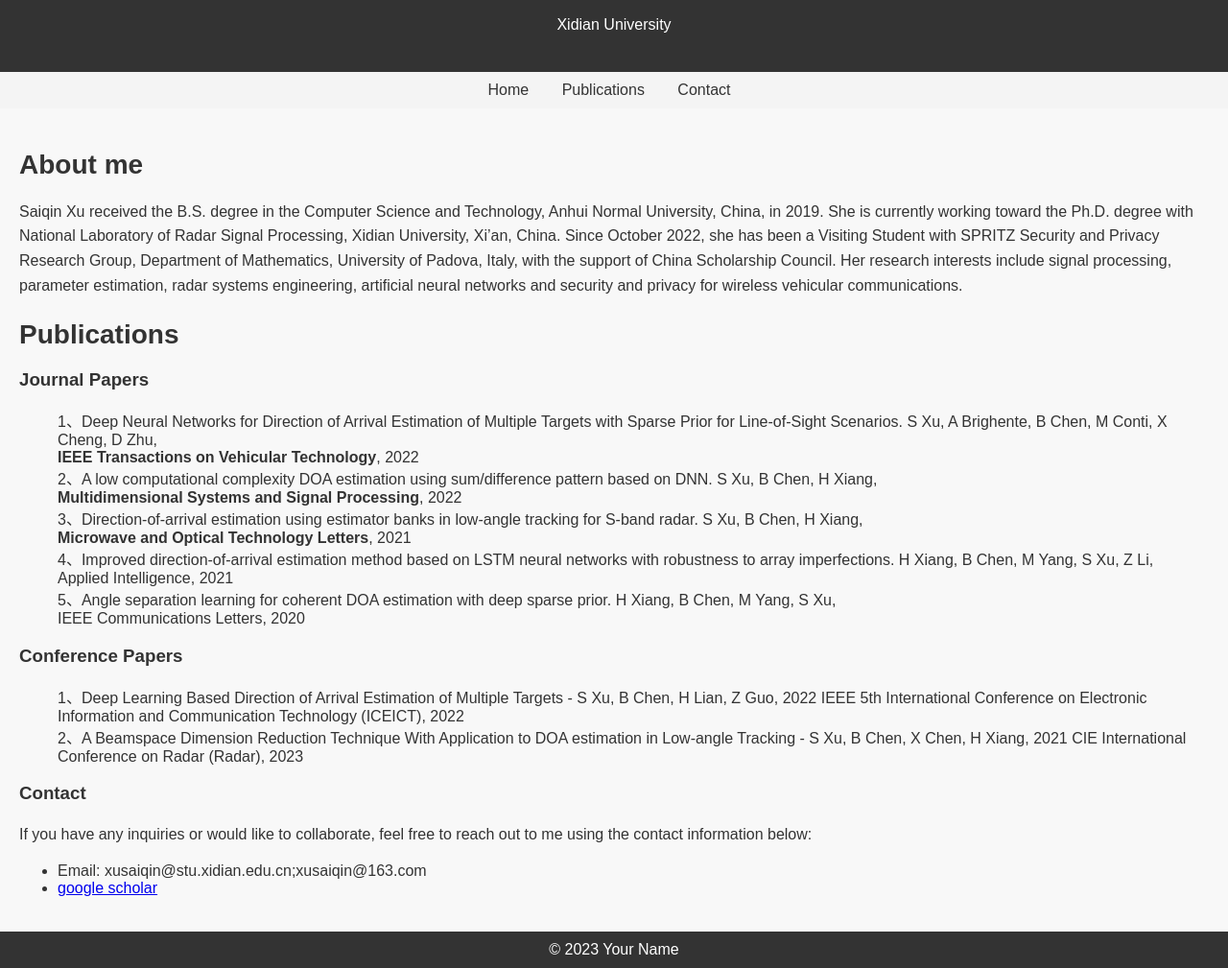
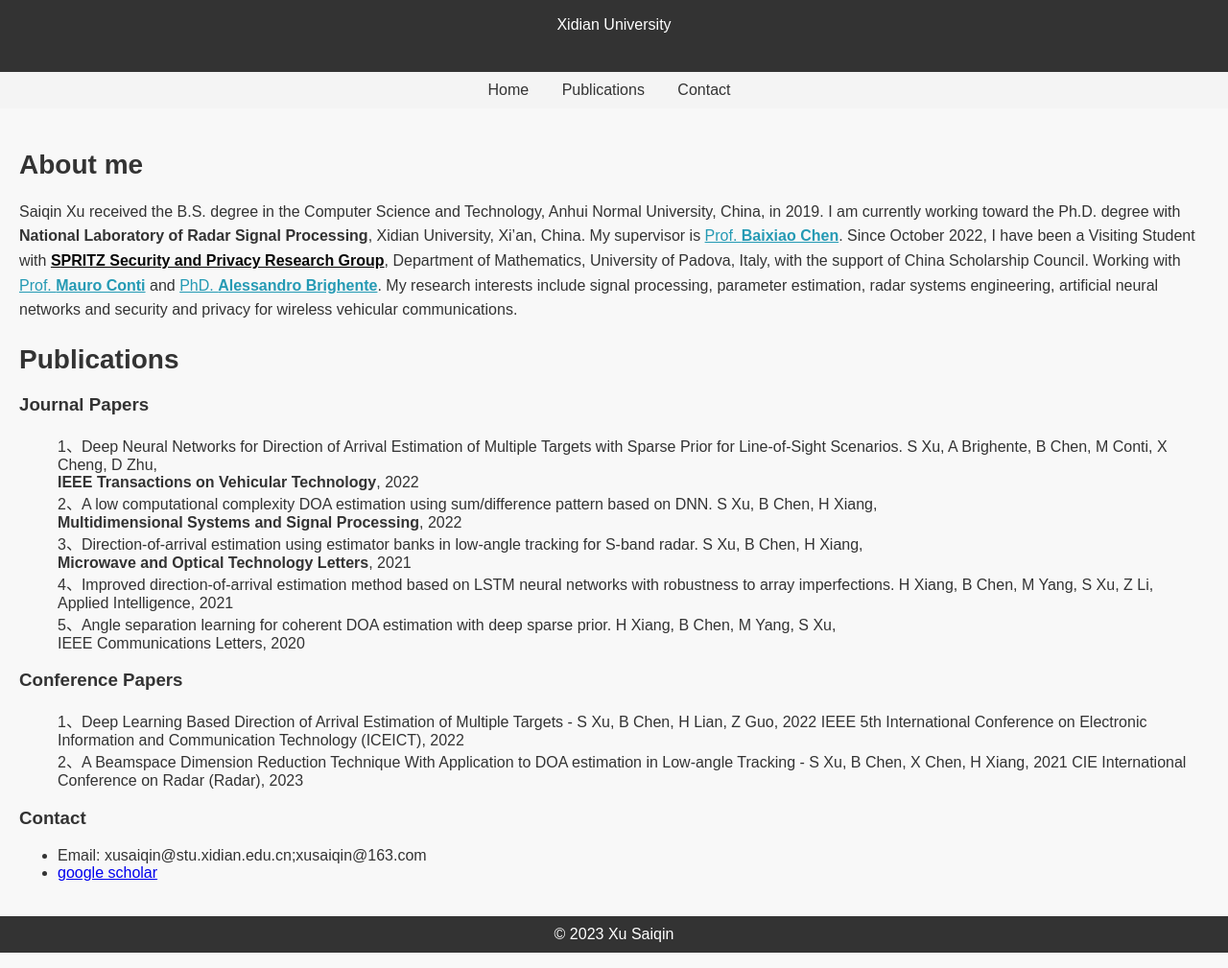
Before and after one commit to Saiqin/Saiqin.github.io, a plain HTML site: page index.html in a window 1280 px wide. Shown: the part 75-1084 px from the top of the page at 96% size. Drawn offline with Linux system fonts and the light colour scheme.

Commit message:
更新说明

```diff
--- a/index.html
+++ b/index.html
@@ -91,8 +91,9 @@
 </head>
 <body>
   <header>
+
     <h1>Saiqin Xu(徐赛琴)</h1>
-    <p>Xidian University</p>
+    <p >Xidian University</p>
   </header>
 
   <nav>
@@ -107,9 +108,13 @@
     <h2 id="me">About me</h2>
     <p>
       Saiqin Xu received the B.S. degree in the Computer Science and Technology, Anhui Normal University, China, in 2019.
-      She is currently working toward the Ph.D. degree with National Laboratory of Radar Signal Processing, Xidian University, Xi’an, China.
-      Since October 2022, she has been a Visiting Student with SPRITZ Security and Privacy Research Group, Department of Mathematics, University of Padova, Italy, with the support of China Scholarship Council.
-      Her research interests include signal processing, parameter estimation, radar systems engineering, artificial neural networks and security and privacy for wireless vehicular communications.
+      I am currently working toward the Ph.D. degree with <b>National Laboratory of Radar Signal Processing</b>, Xidian University, Xi’an, China.
+      My supervisor is <a href="https://web.xidian.edu.cn/bxchen/" target="_blank" style="color:#259ab4;">Prof. <b>Baixiao Chen</b></a>.
+      Since October 2022, I have been a Visiting Student with <a href= "https://spritz.math.unipd.it"  target="_blank" style="color:#080808;"> <b>SPRITZ Security and Privacy Research Group</b></a>,
+      Department of Mathematics, University of Padova, Italy, with the support of China Scholarship Council.
+      Working with <a href="https://www.math.unipd.it/~conti/" target="_blank" style="color:#259ab4;">Prof. <b>Mauro Conti</b></a>
+      and <a href="https://www.math.unipd.it/~abrighen/" target="_blank" style="color:#259ab4;">PhD. <b>Alessandro Brighente</b></a>.
+      My research interests include signal processing, parameter estimation, radar systems engineering, artificial neural networks and security and privacy for wireless vehicular communications.
     </p>
 
 
@@ -143,9 +148,6 @@
 
     <section id="contact">
       <h3>Contact</h3>
-      <p>
-        If you have any inquiries or would like to collaborate, feel free to reach out to me using the contact information below:
-      </p>
 
       <ul>
         <li>Email: xusaiqin@stu.xidian.edu.cn;xusaiqin@163.com</li>
@@ -155,7 +157,7 @@
   </main>
 
   <footer>
-    &copy; 2023 Your Name
+    &copy; 2023 Xu Saiqin
   </footer>
 </body>
 </html>
```
